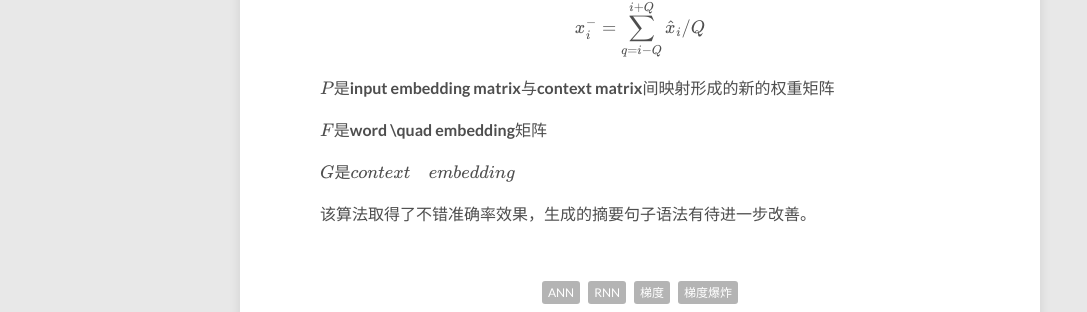
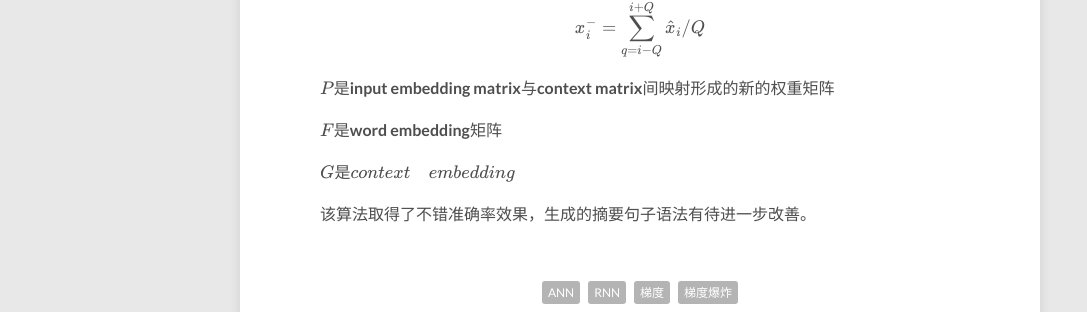
Before and after one commit to 52notebook/52notebook.github.io, a Jekyll site: the page built from _posts/2017-12-31-A-Neural-Attention-Model-for-Sentence-Summarization.md, in a window 1280 px wide and 900 px high, scrolled down 2180 px. Shown: the part 140-452 px from the top of the window, without its empty margins (0-1087 px from the left). Built offline with Jekyll 4.4.1, drawn with Linux system fonts in a browser that asks for light colours; nearby versions of some CDN libraries; formulas are drawn with MathJax 3; comment, search, counter and statistics services are not loaded.

Commit message:
update article

```diff
--- a/_posts/2017-12-31-A-Neural-Attention-Model-for-Sentence-Summarization.md
+++ b/_posts/2017-12-31-A-Neural-Attention-Model-for-Sentence-Summarization.md
@@ -79,7 +79,7 @@ $$x^{-}_{i} = \sum_{q=i-Q}^{i+Q} \hat x_i / Q$$
 
 $$P$$是**input embedding matrix**与**context matrix**间映射形成的新的权重矩阵
 
-$$F$$是**word \quad embedding**矩阵
+$$F$$是**word embedding**矩阵
 
 $$G$$是$$context \quad embedding$$
 
```
